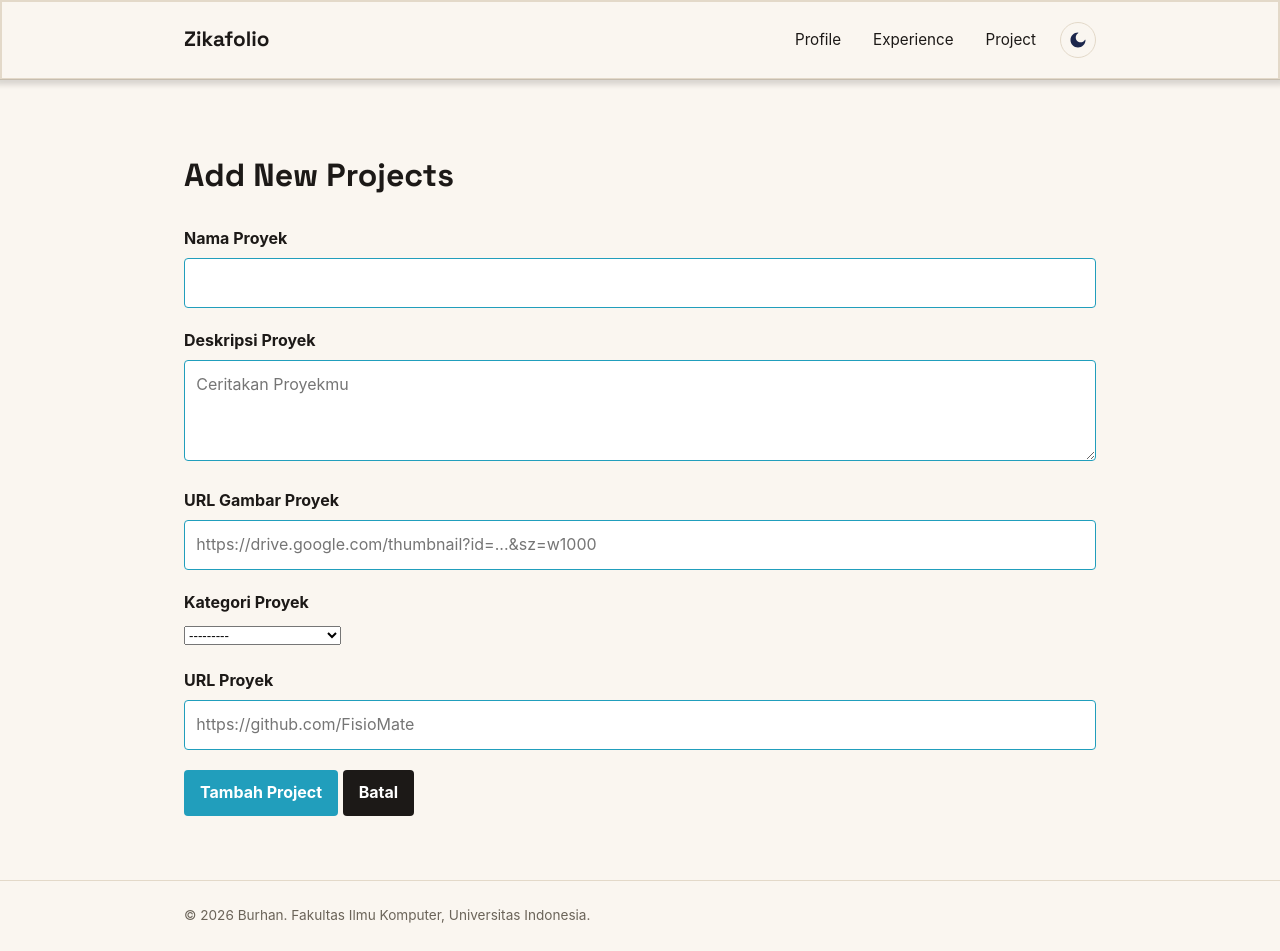
After one commit to Zikabyte/pbp-tutorial, a Django app: page /project/add/ in a window 1280 px wide. The commit adds this page. Run offline with Django 5.2, Linux system fonts and the light colour scheme.

Commit message:
feat: enhance project with CRUD methods (tutorial-03)

```diff
--- /dev/null
+++ b/main/forms.py
@@ -0,0 +1,52 @@
+from django.forms import ModelForm, TextInput, Textarea, URLInput, Select
+
+from main.models import Project
+
+class ProjectForm(ModelForm):
+    class Meta:
+        model = Project
+        fields = [
+            "name",
+            "description",
+            "image_url",
+            "category",
+            "project_url",
+        ]
+
+        labels = {
+            "name": "Nama Proyek",
+            "description": "Deskripsi Proyek",
+            "image_url": "URL Gambar Proyek",
+            "category": "Kategori Proyek",
+            "project_url": "URL Proyek",
+        }
+
+        widgets = {
+            "title": TextInput(
+                attrs={
+                    "placeholder": "Portfolio Website",
+                    "maxlength": 255,
+                }
+            ),
+            "description": Textarea(
+                attrs={
+                    "placeholder": "Ceritakan Proyekmu",
+                    "rows": 3,
+                }
+            ),
+            "image_url": URLInput(
+                attrs={
+                    "placeholder": "https://drive.google.com/thumbnail?id=...&sz=w1000",
+                }
+            ),
+            "project_url": URLInput(
+                attrs={
+                    "placeholder": "https://github.com/FisioMate",
+                }
+            ),
+            "category": Select(
+                attrs={
+                    "class": "form-select",  # Opsional: tambahkan class CSS jika pakai Tailwind/Bootstrap
+                }
+            ),
+        }
--- a/main/urls.py
+++ b/main/urls.py
@@ -1,11 +1,14 @@
 from django.urls import path
 
-from main.views import show_main, show_experience, show_project
+from main.views import (delete_project, get_projects_json, show_main, show_experience, show_projects, create_project)
 
 app_name = "main"
 
 urlpatterns = [
     path("", show_main, name="show_main"),
     path("experience/", show_experience, name="show_experience"),
-    path("project/", show_project, name="show_project"),
+    path("project/", show_projects, name="show_projects"),
+    path("project/add/", create_project, name="create_project"),
+    path("api/projects/", get_projects_json, name="get_projects_json"),
+    path("projects/<uuid:project_id>/delete/", delete_project,name="delete_project")
 ]
--- a/main/views.py
+++ b/main/views.py
@@ -1,5 +1,9 @@
-from django.shortcuts import render
+from django.contrib import messages
+from django.core import serializers
+from django.http import HttpResponse
+from django.shortcuts import get_object_or_404, render, redirect
 
+from main.forms import ProjectForm
 from main.models import Experience
 from main.models import Project
 
@@ -24,9 +28,60 @@ def show_experience(request):
     }
     return render(request, "experience.html", context)
 
-def show_project(request):
+# def show_project(request):
+#     context = {
+#         "name": "Mohammad Zidane Kurnianto",
+#         "project_list": Project.objects.all(),
+#     }
+#     return render(request, "project.html", context)
+
+def show_projects(request):
+    json_response = get_projects_json(request)
+
+    projects = serializers.deserialize(
+        "json",
+        json_response.content.decode("utf-8"),
+    )
+    projects = [project.object for project in projects]
+    title_query = request.GET.get("title", "").strip()
+
     context = {
         "name": "Mohammad Zidane Kurnianto",
-        "project_list": Project.objects.all(),
+        "project_list": projects,
+        "title_query": title_query,
     }
     return render(request, "project.html", context)
+
+def create_project(request):
+    form = ProjectForm(request.POST or None)
+
+    if request.method == "POST" and form.is_valid():
+        form.save()
+        messages.success(request, "Proyek baru berhasil ditambahkan!")
+        return redirect("main:show_projects")
+
+    context = {
+        "name": "Burhan",
+        "form": form,
+    }
+    return render(request, "projects_form.html", context)
+
+def get_projects_json(request):
+    title_query = request.GET.get("name", "").strip()
+    projects = Project.objects.all()
+
+    if title_query:
+        projects = projects.filter(title__icontains=title_query)
+
+    projects_json = serializers.serialize("json", projects)
+    return HttpResponse(projects_json, content_type="application/json")
+
+def delete_project(request, project_id):
+    project = get_object_or_404(Project, pk=project_id)
+
+    if request.method == "POST":
+        project.delete()
+        messages.success(request, "Project berhasil dihapus!")
+        return redirect("main:show_projects")
+
+    return redirect("main:show_projects")
--- a/portfolio/settings.py
+++ b/portfolio/settings.py
@@ -59,6 +59,7 @@ MIDDLEWARE = [
 
 CSRF_TRUSTED_ORIGINS = [
     'https://mohammad-zidane51-myportfolio.pws.cs.ui.ac.id',
+    'https://localhost:8000'
 ]
 
 ROOT_URLCONF = 'portfolio.urls'
--- a/requirements.txt
+++ b/requirements.txt
@@ -1,4 +1,4 @@
-django==6.1
+django
 gunicorn
 whitenoise
 psycopg2-binary
--- a/static/css/style.css
+++ b/static/css/style.css
@@ -438,6 +438,271 @@ header {
 	font-weight: 600;
 }
 
+.project-form {
+	width: 100%;
+	max-width: 100%;
+	margin-top: 1.5rem;
+}
+
+.form-group {
+	margin-bottom: 1.25rem;
+}
+
+.form-group label {
+	display: block;
+	margin-bottom: 0.4rem;
+	font-weight: 700;
+}
+
+.form-group input,
+.form-group textarea {
+	width: 100%;
+	box-sizing: border-box;
+	padding: 0.7rem;
+	border: 1px solid var(--accent);
+	border-radius: var(--radius);
+	font: inherit;
+	transition:
+		border-color 0.2s ease,
+		outline-color 0.2s ease;
+}
+
+.form-group input:focus,
+.form-group textarea:focus {
+	outline: 2px solid var(--accent);
+	border-color: var(--accent);
+}
+
+.form-error {
+	color: #b42318;
+	font-size: 0.85rem;
+	margin-top: 0.35rem;
+}
+
+.button {
+	display: inline-block;
+	height: fit-content;
+	border: 0;
+	border-radius: var(--radius);
+	padding: 0.65rem 1rem;
+	background: var(--accent);
+	color: white;
+	cursor: pointer;
+	font: inherit;
+	font-weight: 700;
+	text-decoration: none;
+}
+
+.button-secondary {
+	background: var(--ink);
+}
+
+.project-header {
+	width: 100%;
+	display: flex;
+	justify-content: space-between;
+	align-items: center;
+	gap: 1rem;
+	margin-bottom: 1.5rem;
+}
+
+.project-grid {
+	grid-template-columns: repeat(2, minmax(0, 1fr));
+}
+
+.project-grid .experience-card {
+	display: flex;
+	flex-direction: column;
+}
+
+.project-image {
+	display: block;
+	width: 100%;
+	height: auto;
+	border: 1px solid black;
+	border-radius: var(--radius);
+}
+
+.project-header h1 {
+	margin-bottom: 0;
+}
+
+.project-add-button {
+	display: inline-flex;
+	align-items: center;
+	gap: 0.45rem;
+}
+
+.project-add-button span {
+	font-size: 1.25rem;
+	line-height: 1;
+}
+
+.project-search {
+	display: flex;
+	gap: 0.75rem;
+	margin-bottom: 1.5rem;
+}
+
+.project-search__input {
+	width: 100%;
+	min-width: 0;
+	padding: 0.7rem;
+	border: 1px solid var(--line);
+	border-radius: var(--radius);
+	background: #fff;
+	color: black;
+	font: inherit;
+}
+
+.project-search__input:focus {
+	outline: 2px solid var(--accent);
+	border-color: var(--accent);
+}
+
+.project-actions {
+	display: flex;
+	align-items: center;
+	flex-wrap: wrap;
+	gap: 20px;
+	margin-top: 1rem;
+}
+
+.project-actions .button {
+	font-size: 0.85rem;
+	font-weight: 600;
+}
+
+.project-card-actions {
+	display: flex;
+	flex-direction: column;
+	margin-top: auto;
+}
+
+.hide {
+	display: none !important;
+}
+
+.project-actions .experience-status {
+	margin-top: 0;
+}
+
+.project-delete-modal {
+	display: none;
+	position: fixed;
+	inset: 0;
+	width: 100%;
+	height: 100%;
+	max-width: none;
+	max-height: none;
+	margin: 0;
+	padding: 1rem;
+	border: 0;
+	background: transparent;
+	z-index: 10;
+	align-items: center;
+	justify-content: center;
+}
+
+.project-delete-modal:popover-open {
+	display: flex;
+}
+
+.project-delete-modal__backdrop {
+	position: absolute;
+	inset: 0;
+	width: 100%;
+	height: 100%;
+	border: 0;
+	padding: 0;
+	background: rgba(28, 25, 23, 0.58);
+	cursor: default;
+}
+
+.project-delete-modal__content {
+	position: relative;
+	z-index: 1;
+	width: min(100%, 480px);
+	padding: 1.5rem;
+	background: var(--paper);
+	border: 1px solid var(--line);
+	border-radius: var(--radius);
+	box-shadow: 0 1rem 3rem rgba(28, 25, 23, 0.22);
+}
+
+.project-delete-modal__content h2 {
+	margin: 0 0 0.75rem;
+	font-family:
+		"Space Grotesk",
+		-apple-system,
+		sans-serif;
+	font-size: 1.5rem;
+}
+
+.project-delete-modal__close {
+	position: absolute;
+	top: 1rem;
+	right: 1rem;
+	border: 0;
+	padding: 0;
+	background: transparent;
+	color: var(--text-muted);
+	font-size: 1.8rem;
+	line-height: 1;
+	cursor: pointer;
+}
+
+.project-delete-modal__actions {
+	display: flex;
+	justify-content: flex-end;
+	gap: 0.75rem;
+	margin-top: 1.5rem;
+}
+
+.button-danger {
+	background: #b42318;
+}
+
+@media (max-width: 600px) {
+	.project-header {
+		align-items: flex-start;
+		flex-direction: column;
+	}
+
+	.project-add-button {
+		width: 100%;
+		justify-content: center;
+	}
+
+	.project-search {
+		flex-direction: column;
+	}
+
+	.project-search .button {
+		width: 100%;
+	}
+
+	.project-delete-modal {
+		align-items: flex-end;
+		padding: 0;
+	}
+
+	.project-delete-modal__content {
+		width: 100%;
+		padding: 1.25rem;
+		border-radius: var(--radius) var(--radius) 0 0;
+	}
+
+	.project-delete-modal__actions {
+		flex-direction: column-reverse;
+	}
+
+	.project-delete-modal__actions .button {
+		width: 100%;
+		text-align: center;
+	}
+}
+
 @media (max-width: 600px) {
 	.hero-grid {
 		grid-template-columns: 1fr;
--- a/templates/base.html
+++ b/templates/base.html
@@ -12,6 +12,7 @@
 		/>
 		<link rel="stylesheet" href="/static/css/style.css" />
 		<script src="/static/js/theme.js"></script>
+		{% block meta %} {% endblock meta %}
 	</head>
 
 	<body>
@@ -22,7 +23,7 @@
 					<nav>
 						<a href="{% url 'main:show_main' %}">Profile</a>
 						<a href="{% url 'main:show_experience' %}">Experience</a>
-						<a href="{% url 'main:show_project' %}">Project</a>
+						<a href="{% url 'main:show_projects' %}">Project</a>
 					</nav>
 					<button
 						id="theme-toggle"
--- a/templates/index.html
+++ b/templates/index.html
@@ -46,7 +46,7 @@
 	<div class="section-heading">
 		<h2>My Projects</h2>
 		{% if project_list %}
-		<a href="{% url 'main:show_project' %}" class="view-all-projects"
+		<a href="{% url 'main:show_projects' %}" class="view-all-projects"
 			>Lihat semua project &rarr;</a
 		>
 		{% endif %}
--- /dev/null
+++ b/templates/projects_form.html
@@ -0,0 +1,29 @@
+{% extends "base.html" %}
+{% block meta %}
+    <title>Add Project - {{ name }}</title>
+{% endblock meta %}
+{% block content %}
+    <main>
+        <section class="experience-section">
+            <div class="container">
+                <h1>Add New Projects</h1>
+                <form method="post"
+                      action="{% url 'main:create_project' %}"
+                      class="project-form">
+                    {% csrf_token %}
+                    {% for field in form %}
+                        <div class="form-group">
+                            <label for="{{ field.id_for_label }}">{{ field.label }}</label>
+                            {{ field }}
+                            {% for error in field.errors %}
+                                <p class="form-error">{{ error }}</p>
+                            {% endfor %}
+                        </div>
+                    {% endfor %}
+                    <button type="submit" class="button">Tambah Project</button>
+                    <a href="{% url 'main:show_projects' %}" class="button button-secondary">Batal</a>
+                </form>
+            </div>
+        </section>
+    </main>
+{% endblock content %}
```
Also changed, not shown: templates/components/project_delete_modal.html (added, +43 -0 lines), templates/project.html (+37 -7 lines), main/migrations/0003_alter_project_category.py (added).
